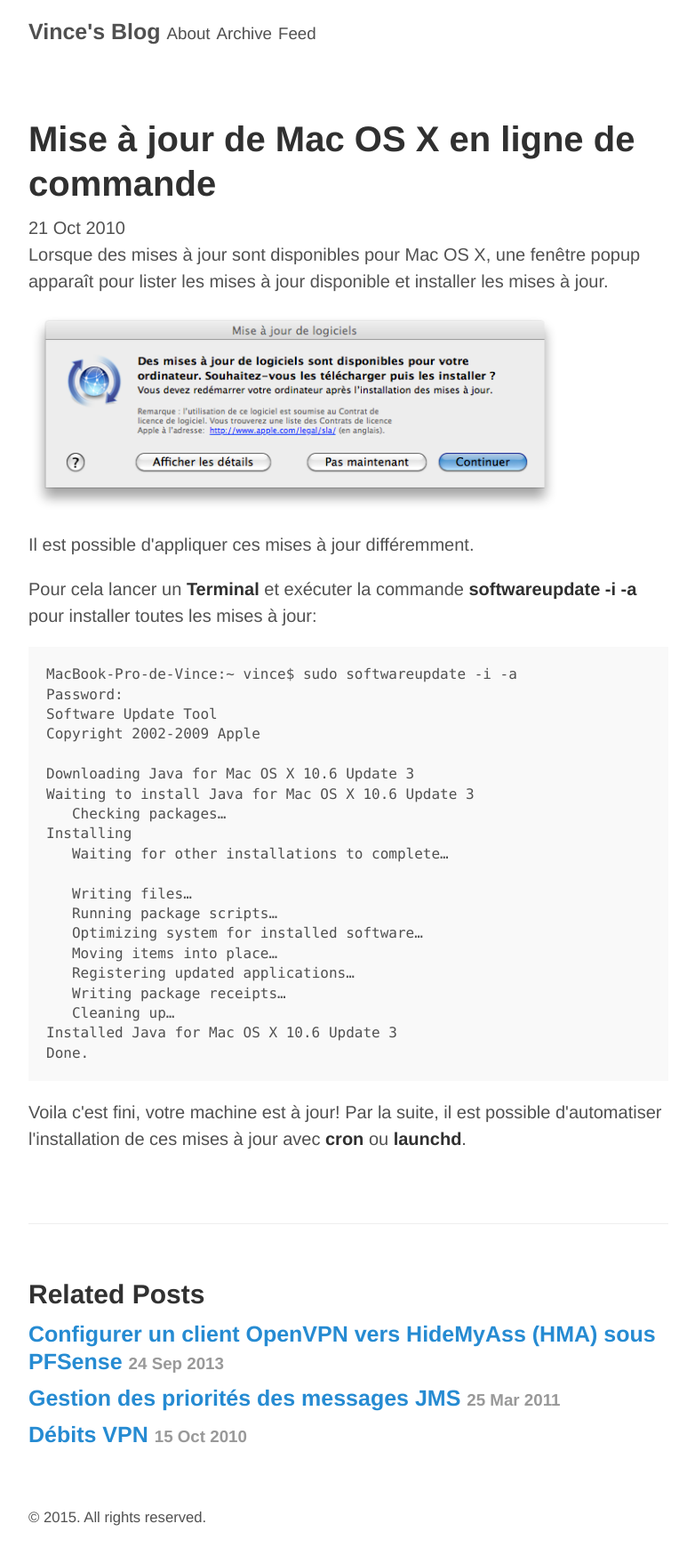
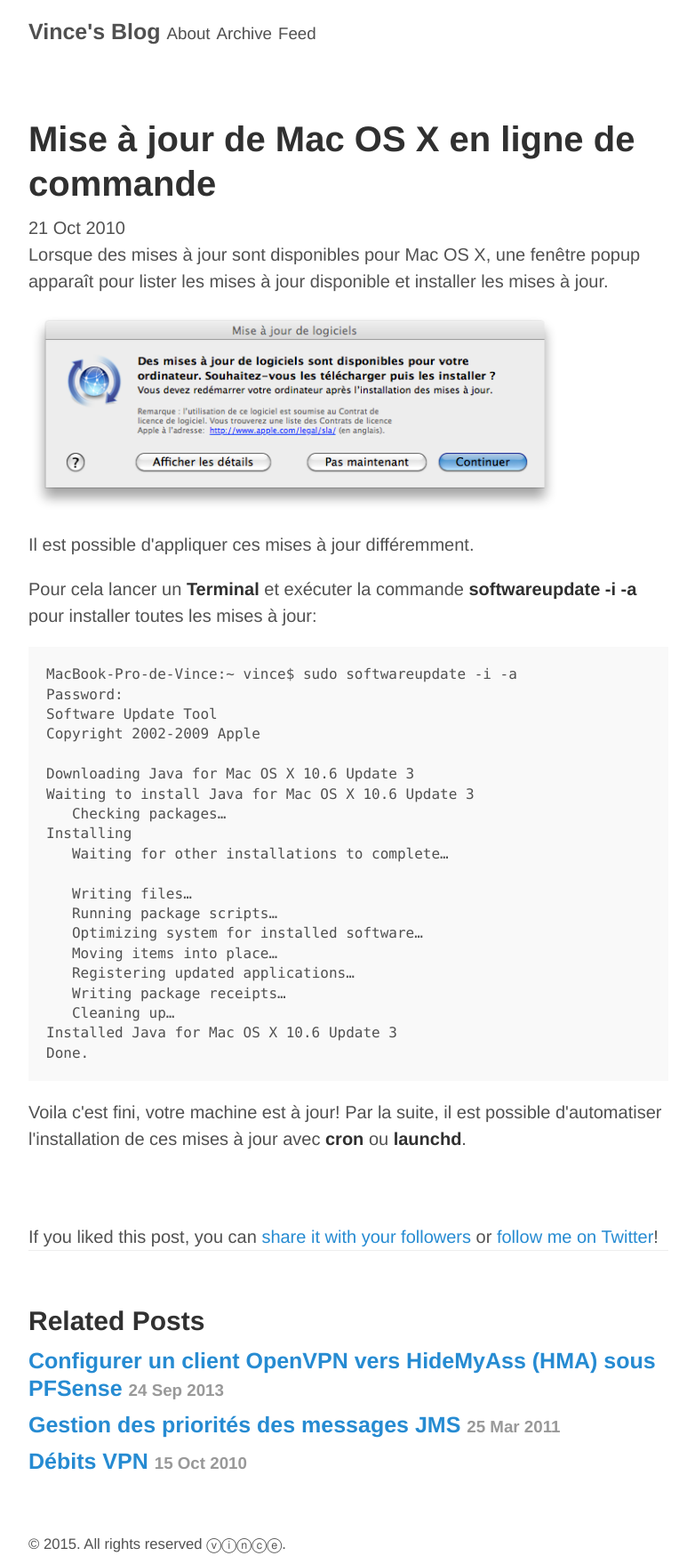
Before and after one commit to vdupain/vdupain.github.io, a Jekyll site: the page built from _posts/2010-10-21-mise-a-jour-de-mac-os-x-en-ligne-de-commande.html, in a window 1280 px wide. Shown: the whole page at 89% size, without its empty margins (248-1021 px from the left). Built offline with Jekyll 4.4.1, drawn with Linux system fonts in a browser that asks for light colours; Markdown is read by kramdown in place of the engine named in the settings; comment, search, counter and statistics services are not loaded; before the commit the page ends 1719 px from its top, so only the background shows below that.

Commit message:
update site

```diff
--- /dev/null
+++ b/_includes/twitter_plug.html
@@ -0,0 +1,7 @@
+If you liked this post, you can
+<a href="https://twitter.com/intent/tweet?url={{ site.url }}{{ page.url }}&text={{ page.title }}&via=vdupain"
+   target="_blank">
+  share it with your followers</a>
+or
+<a href="https://twitter.com/vdupain">
+  follow me on Twitter</a>!
--- a/_layouts/default.html
+++ b/_layouts/default.html
@@ -23,7 +23,7 @@
 
       <footer class="footer">
         <small>
-          &copy; <time datetime="{{ site.time | date_to_xmlschema }}">{{ site.time | date: '%Y' }}</time>. All rights reserved.
+          &copy; <time datetime="{{ site.time | date_to_xmlschema }}">{{ site.time | date: '%Y' }}</time>. All rights reserved &#x24e5;&#x24d8;&#x24dd;&#x24d2;&#x24d4;.
         </small>
       </footer>
     </div>
--- a/_layouts/post.html
+++ b/_layouts/post.html
@@ -7,6 +7,8 @@ layout: default
   <time datetime="{{ page.date | date_to_xmlschema }}" class="page-date">{{ page.date | date_to_string }}</time>
   {{ content }}
 </article>
+
+{% include twitter_plug.html %}
 
 <aside class="related">
   <h2>Related Posts</h2>
```
Also changed, not shown: assets/me.jpeg (added).
